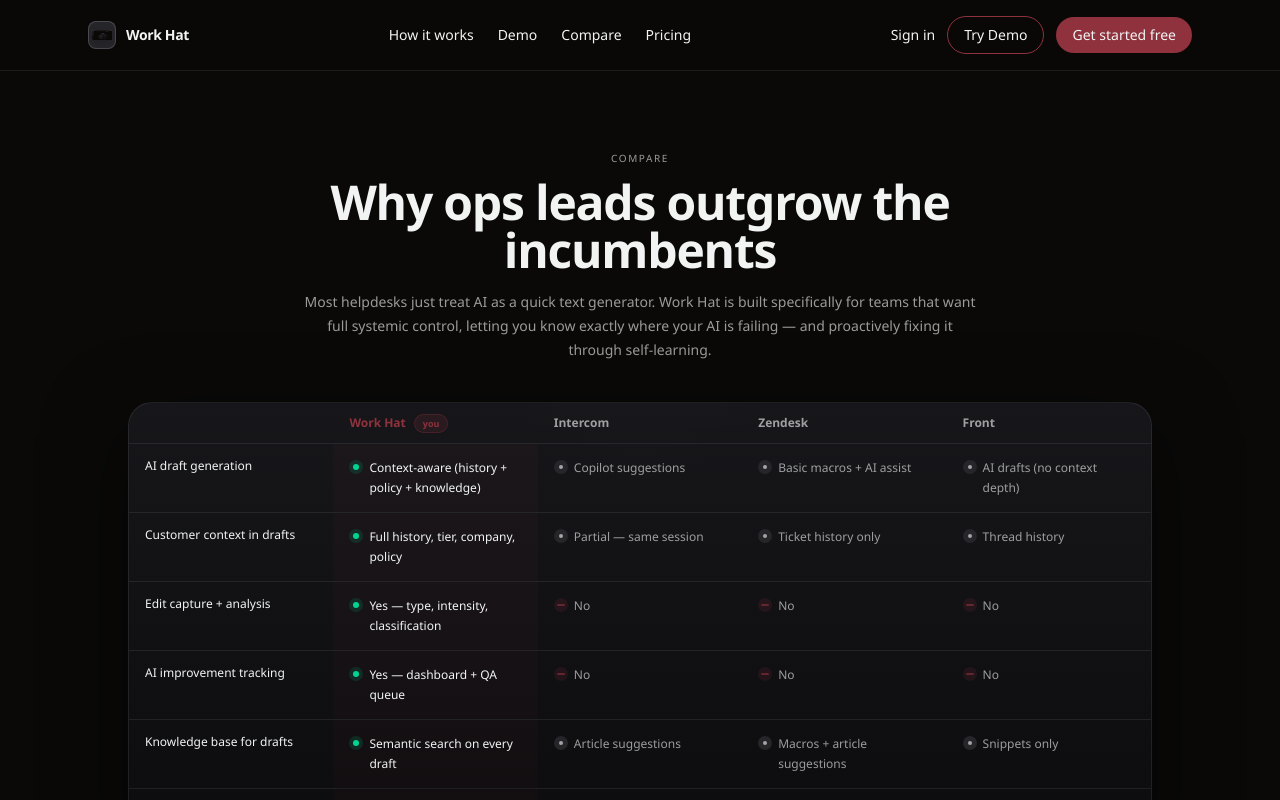
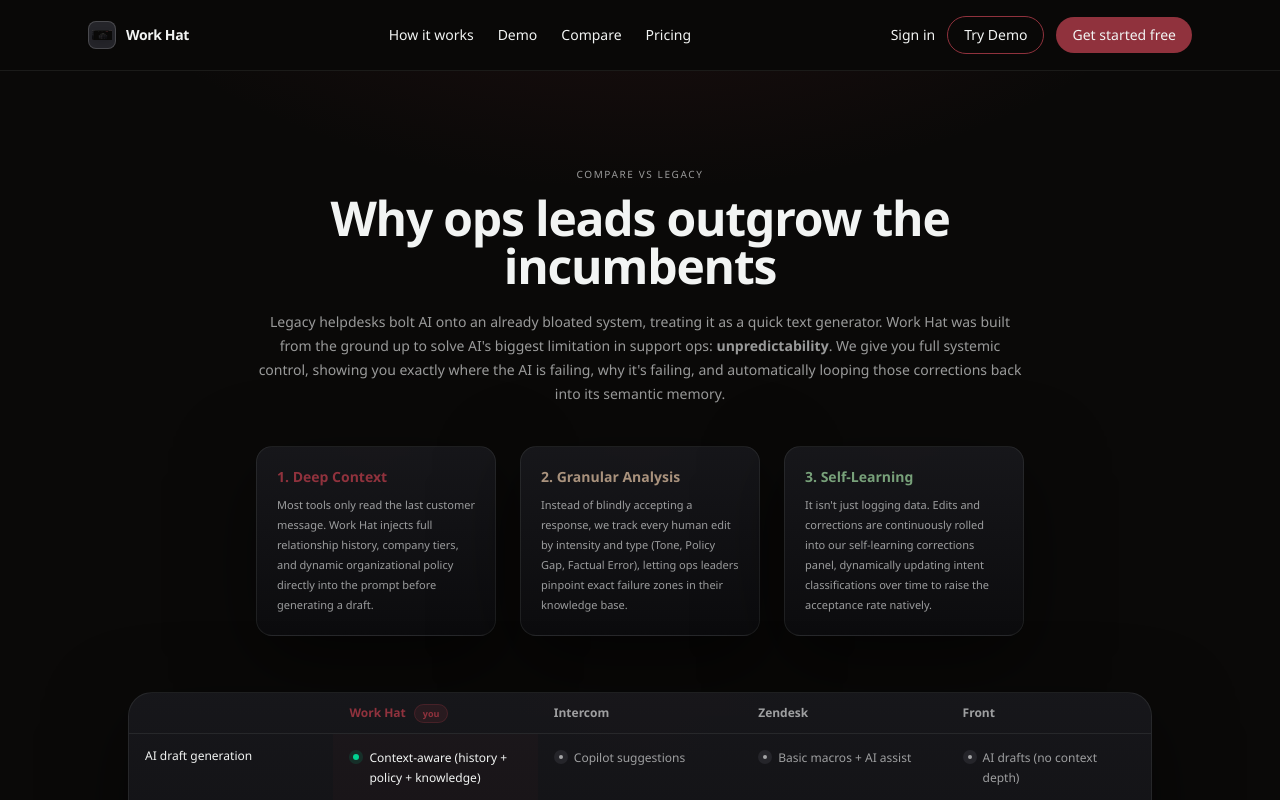
Before and after one commit to Talbayero/Workhat, a Next.js app in the folder web/: page /compare in a window 1280 px wide. Shown: the top 800 px of the page. Built offline with nearby package versions, Linux system fonts and the light colour scheme.

Commit message:
feat(ui): match compare page aesthetics and add superior-approach explanation copy

```diff
--- a/web/src/app/compare/page.tsx
+++ b/web/src/app/compare/page.tsx
@@ -89,16 +89,45 @@
   const cols = ["Work Hat", "Intercom", "Zendesk", "Front"];
 
   return (
-    <section className="px-6 py-20 min-h-[calc(100vh-160px)] flex flex-col justify-center">
+    <div className="relative isolate px-6 pt-24 pb-20 flex flex-col justify-center min-h-[calc(100vh-160px)]">
+      <div
+        aria-hidden
+        className="pointer-events-none absolute inset-0 -z-10"
+        style={{
+          background: "radial-gradient(ellipse 80% 50% at 50% -20%, rgba(144,50,61,0.20) 0%, transparent 60%)",
+        }}
+      />
+
       <div className="mx-auto max-w-5xl w-full">
-        <div className="mb-10 max-w-2xl text-center mx-auto">
-          <p className="text-[10px] font-medium tracking-[0.16em] text-[var(--muted)] uppercase">Compare</p>
+        <div className="mb-14 max-w-3xl text-center mx-auto">
+          <p className="text-[10px] font-medium tracking-[0.16em] text-[var(--muted)] uppercase">Compare vs Legacy</p>
           <h1 className="mt-3 text-4xl font-semibold tracking-tight md:text-5xl">
             Why ops leads outgrow the incumbents
           </h1>
-          <p className="mt-4 text-sm leading-6 text-[var(--muted)]">
-            Most helpdesks just treat AI as a quick text generator. Work Hat is built specifically for teams that want full systemic control, letting you know exactly where your AI is failing — and proactively fixing it through self-learning.
+          <p className="mt-5 text-sm leading-6 text-[var(--muted)]">
+            Legacy helpdesks bolt AI onto an already bloated system, treating it as a quick text generator. Work Hat was built from the ground up to solve AI&apos;s biggest limitation in support ops: <strong>unpredictability</strong>. We give you full systemic control, showing you exactly where the AI is failing, why it&apos;s failing, and automatically looping those corrections back into its semantic memory.
           </p>
+
+          <div className="mt-10 grid gap-6 sm:grid-cols-3 text-left">
+            <div className="grain-panel border border-[var(--line)] rounded-2xl p-5">
+              <h3 className="text-sm font-semibold text-[var(--moss)]">1. Deep Context</h3>
+              <p className="mt-2 text-[11px] leading-5 text-[var(--muted)]">
+                Most tools only read the last customer message. Work Hat injects full relationship history, company tiers, and dynamic organizational policy directly into the prompt before generating a draft.
+              </p>
+            </div>
+            <div className="grain-panel border border-[var(--line)] rounded-2xl p-5">
+              <h3 className="text-sm font-semibold text-[#a9927d]">2. Granular Analysis</h3>
+              <p className="mt-2 text-[11px] leading-5 text-[var(--muted)]">
+                Instead of blindly accepting a response, we track every human edit by intensity and type (Tone, Policy Gap, Factual Error), letting ops leaders pinpoint exact failure zones in their knowledge base.
+              </p>
+            </div>
+            <div className="grain-panel border border-[var(--line)] rounded-2xl p-5">
+              <h3 className="text-sm font-semibold text-[#78a17a]">3. Self-Learning</h3>
+              <p className="mt-2 text-[11px] leading-5 text-[var(--muted)]">
+                It isn&apos;t just logging data. Edits and corrections are continuously rolled into our self-learning corrections panel, dynamically updating intent classifications over time to raise the acceptance rate natively.
+              </p>
+            </div>
+          </div>
         </div>
 
         <div className="grain-panel overflow-hidden rounded-[24px] border border-[var(--line)]">
@@ -159,11 +188,11 @@
           ))}
         </div>
 
-        <p className="mt-4 text-center text-[10px] text-[var(--muted)]">
+        <p className="mt-6 text-center text-[10px] text-[var(--muted)]">
           Comparison based on publicly available documentation and pricing pages as of 2026. Work Hat is independently built and not affiliated with any compared product.
         </p>
       </div>
-    </section>
+    </div>
   );
 }
 
```
